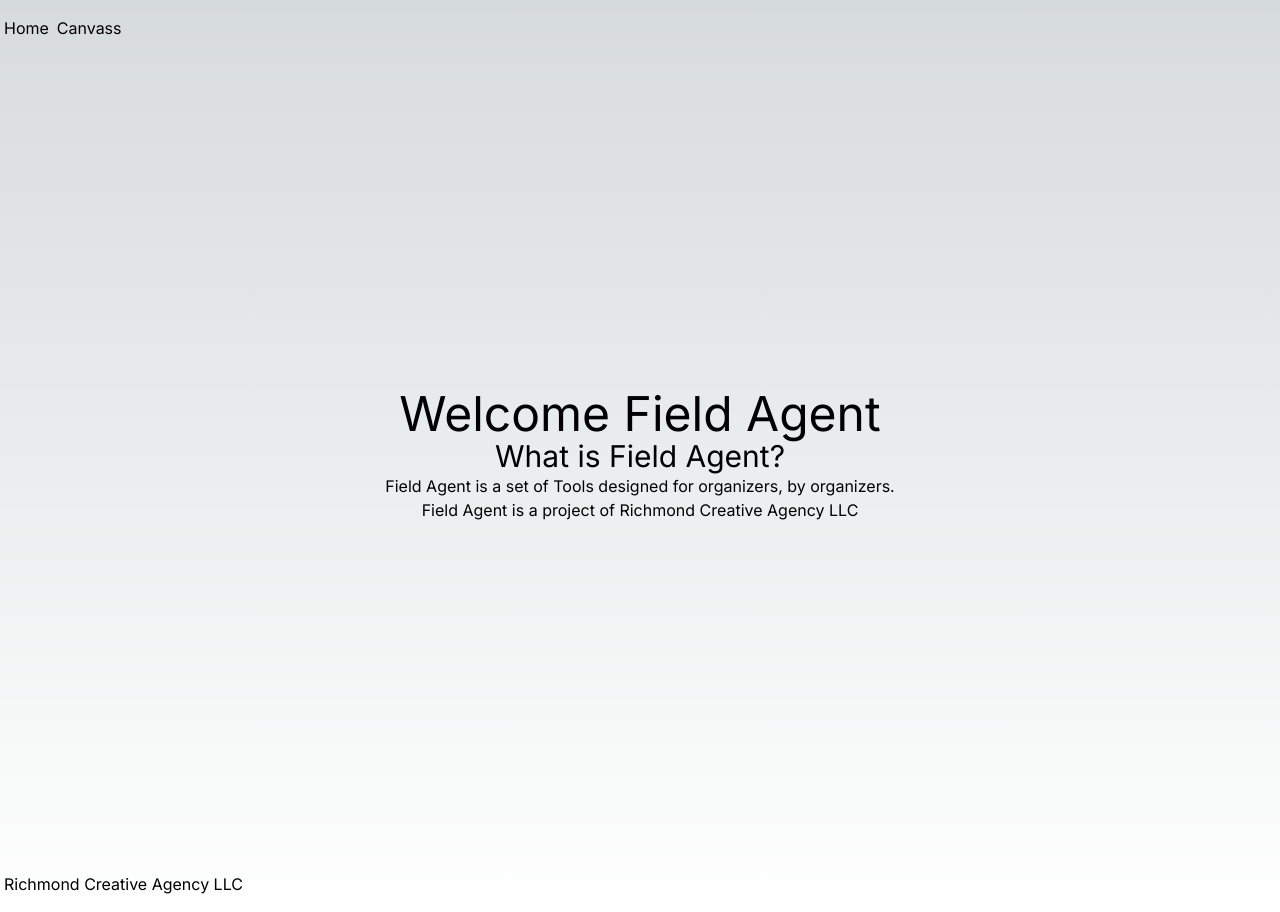
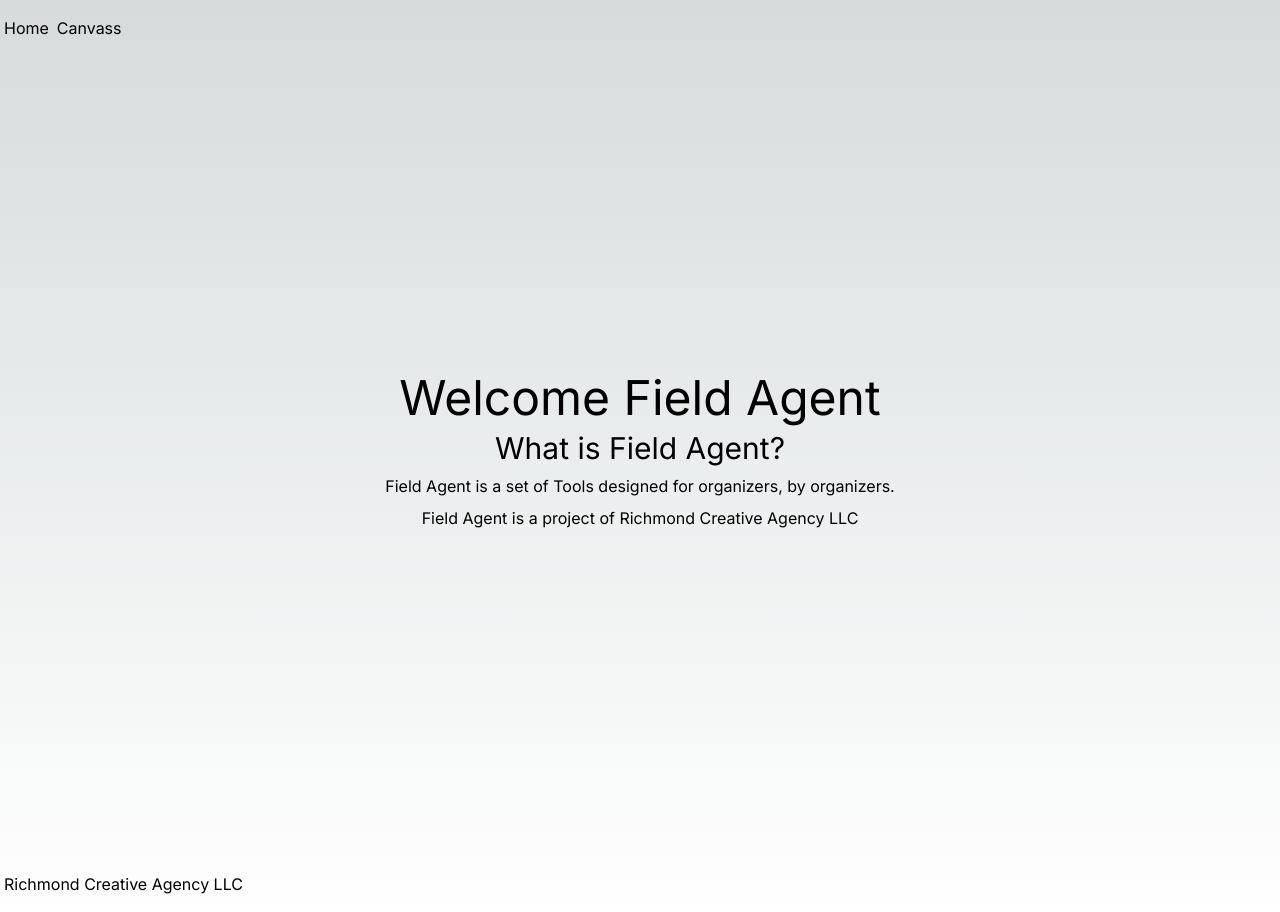
Before and after one commit to Richmond-Creative-Agency/fieldagent, a Next.js app: page / in a window 1280 px wide. Built offline with nearby package versions, Linux system fonts and the light colour scheme.

Commit message:
feature: Bottom margin and padding to typographic elements

```diff
--- a/src/app/ui/typography/H1.jsx
+++ b/src/app/ui/typography/H1.jsx
@@ -1,5 +1,5 @@
 export default function H1({children, ...props}) {
     return (
-        <h1 className={props.className ? props.className : 'text-5xl'}>{children}</h1>
+        <h1 className={props.className ? props.className : 'text-5xl mb-2'}>{children}</h1>
     )
 }
--- a/src/app/ui/typography/H2.jsx
+++ b/src/app/ui/typography/H2.jsx
@@ -1,5 +1,5 @@
 export default function H2({children, ...props}) {
     return (
-        <h2 className={props.className ? props.className : 'text-3xl'}>{children}</h2>
+        <h2 className={props.className ? props.className : 'text-3xl mb-2'}>{children}</h2>
     )
 }
--- a/src/app/ui/typography/P.jsx
+++ b/src/app/ui/typography/P.jsx
@@ -1,3 +1,3 @@
 export default function P({children, ...props}) {
-    return (<p>{children}</p>)
+    return (<p className="pb-2">{children}</p>)
 }
```
